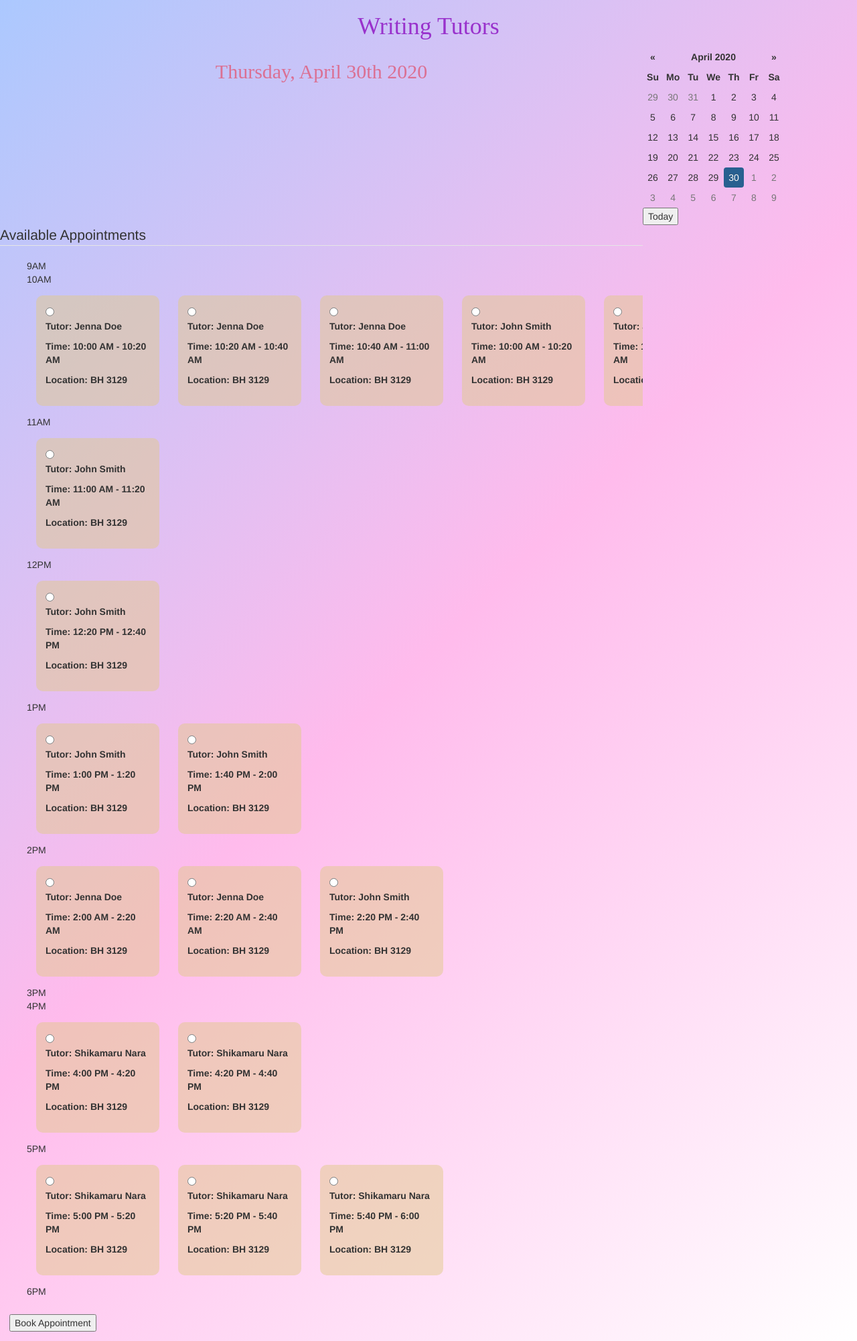
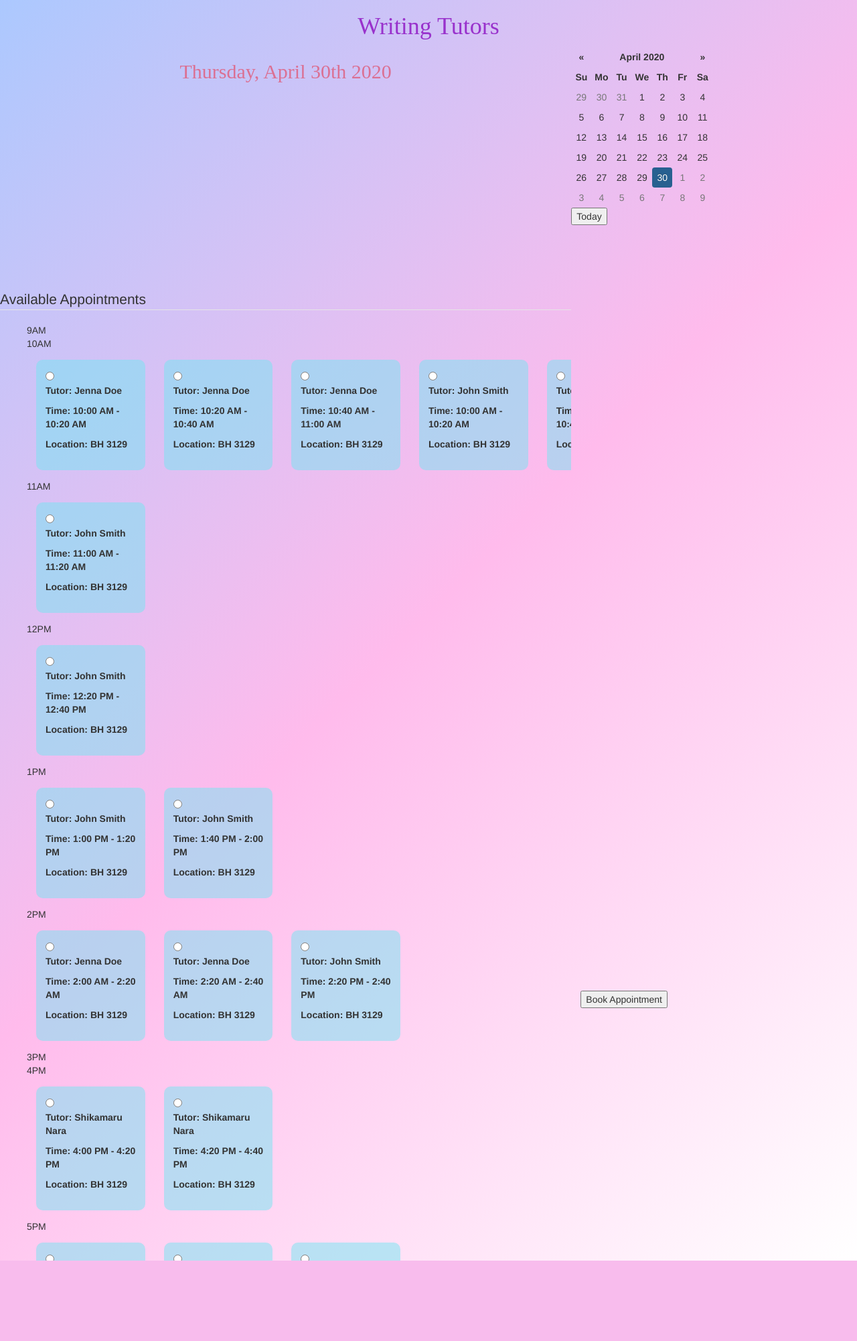
Before and after one commit to HCI-Learning-Center/HCI-Learning-Center, a PHP site: page /WritingTutorsSchedule.html in a window 1280 px wide. Shown: the part 52-2054 px from the top of the page at 67% size. After the commit the page ends 1934 px from the top, so only its background shows below. Run offline with PHP 8.4, Linux system fonts and the light colour scheme; some libraries are stand-ins or nearby versions.

Commit message:
added CSS grid layout for Writing Tutors Page

```diff
--- a/HCI_Group_ Project/WritingTutorsSchedule.css
+++ b/HCI_Group_ Project/WritingTutorsSchedule.css
@@ -3,16 +3,29 @@ body{
 }
 
 #writing-tutors-section{
+  max-height: 100vh;
   display: grid;
-  grid-template-columns: 75% 25px;
-  grid-template-rows:  repeat('auto-fill');
-
-  grid-template-areas:
-  "header header calendar" // can place . instead to designate an empty cell
-  "schedule schedule content"
-  "schedule schedule book";
+  grid-template-columns: repeat(6, 1fr);
+  grid-template-rows: repeat(5, 1fr);
+  grid-column-gap: 0px;
+  grid-row-gap: 0px;
+  grid-auto-flow: column;
 }
 
+#selected-date-div { grid-area: 1 / 1 / 2 / 5; }
+#appointment-section { grid-area: 2 / 1 / 6 / 5; }
+#calendar-section { grid-area: 1 / 5 / 3 / 7; }
+#confirm-booking { grid-area: 5 / 5 / 6 / 7; }
+#preview-book-section { grid-area: 3 / 5 / 5 / 7; }
+
+#preview-book-section{
+  align-self: end;
+  max-height: 100%;
+}
+
+#appointment-section{
+  overflow-y:auto
+}
 #appointment-list li {
   display: flex;
   flex-direction: row;
@@ -26,15 +39,19 @@ li > div {
 }
 
 .appointment-slot{
-  background-color: rgba(226, 201, 137, .5);
+  background-color: rgba(117, 229, 242, 0.5);
+}
+
+.appointment-slot:hover{
+  background-color: rgb(111, 188, 255);
 }
 
 .selectedAppCSS{
-  background-color: rgb(218, 178, 78);
+  background-color: rgb(70, 169, 255);
 }
 
 .selectedAppCSS:hover {
-  background-color: rgb(218, 178, 78);
+  background-color: rgb(70, 169, 255);
 }
 
 
@@ -51,3 +68,9 @@ label+input[type="radio"]:checked{
 #book-button{
   margin: 1em;
 }
+
+
+/* #calendar-section{
+  margin-right: auto;
+  margin-left: auto;
+} */
--- a/HCI_Group_ Project/WritingTutorsSchedule.html
+++ b/HCI_Group_ Project/WritingTutorsSchedule.html
@@ -51,16 +51,9 @@
     </div>
 <div id="writing-tutors-section">
 
-
-
+    <div id="selected-date-div">
     <h2 id="selected-date"></h2>
-
-    <div id= "calendar-section">
-      <div id="mini-calendar"></div>
-      <input type="hidden" id="selected-date-input">
-      <!-- <button onclick="miniCalendarToday()"> Today </button> -->
     </div>
-
 
     <div id="appointment-section">
       <fieldset>
@@ -88,17 +81,25 @@
         </fieldset>
     </div>
 
+    <div id= "calendar-section">
+      <div id="mini-calendar"></div>
+      <input type="hidden" id="selected-date-input">
+      <!-- <button onclick="miniCalendarToday()"> Today </button> -->
+    </div>
+
+
+<!--
   <div id="book-section">
 
-  </div>
-    <div id="confirm-booking"></div>
-    <div></div>
-     <div id="preview-book-section">
+  </div> -->
+  <div id="confirm-booking"> </div>
+
+  <div id="preview-book-section">
         <div id="preview">
 
         </div>
         <button id="book-button" onclick="bookAppointment();return false;" >Book Appointment</button>
-     </div>
+   </div>
 </div>
 
      <script src="bootstrap-datepicker/js/bootstrap-datepicker.js" async defer></script>
```
